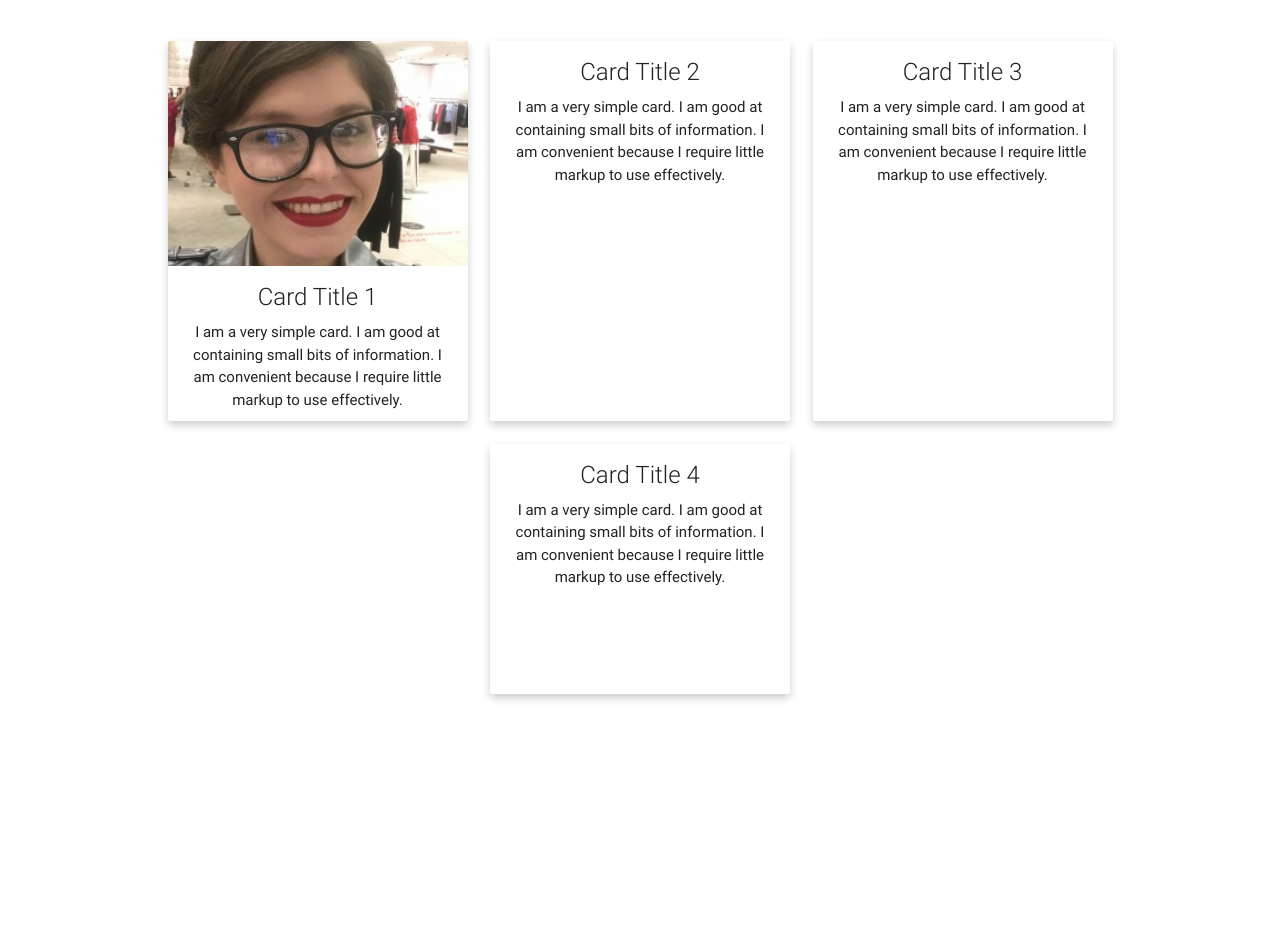
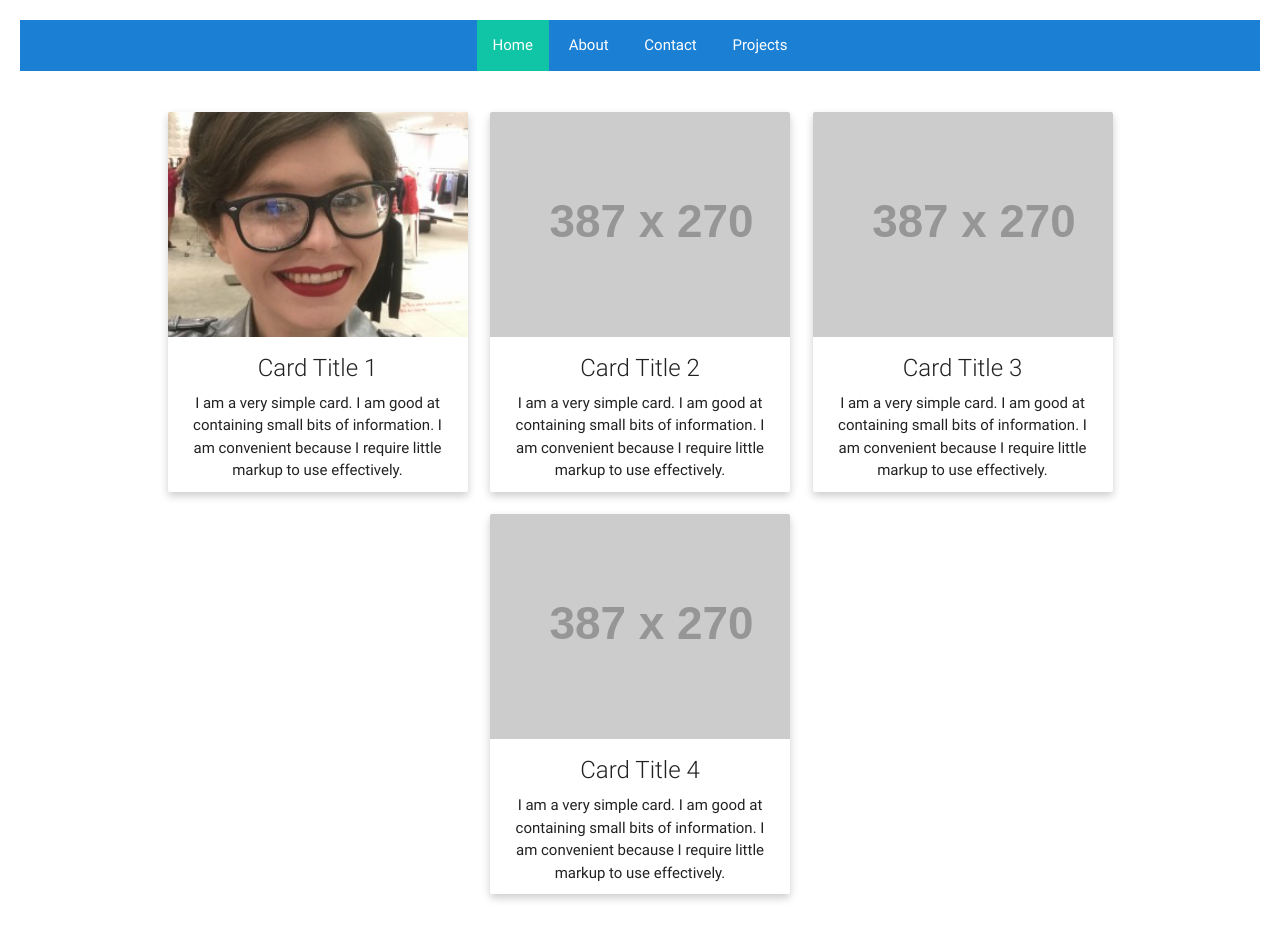
Before and after one commit to raven-wills/raven.codes, a plain HTML site: page index.html in a window 1280 px wide. Before the commit the page ends 800 px from the top, so only its background shows below. Drawn offline with nearby package versions, Linux system fonts and the light colour scheme; placeholder pictures from the web are drawn by us.

Commit message:
add active nav bar

```diff
--- a/index.html
+++ b/index.html
@@ -14,32 +14,69 @@
 </head>
 
 <body>
+    <!-- Nav bar -->
+    <ul>
+        <li>
+            <a class="active" href="index.html">Home</a>
+        </li>
+        <li>
+            <a href="about.html">About</a>
+        </li>
+        <li>
+            <a href="contact.html">Contact</a>
+        </li>
+        <li>
+            <a href="projects.html">Projects</a>
+        </li>
+    </ul>
+    <!-- Posts -->
     <div class="post__container">
+        <!-- Card 1 -->
         <div class="card">
+            <a href="http://google.com" target="blank">
                 <div class="image">
                     <img src="images/Headshot.jpg" alt="Author's Headshot" style="width:100%">
                 </div>
                 <div class="card-content">
                     <span class="card-title">Card Title 1</span>
-                <p>I am a very simple card. I am good at containing small bits of information. I am convenient because I require
-                    little markup to use effectively.</p>
+                    <p>I am a very simple card. I am good at containing small bits of information. I am convenient because I
+                        require little markup to use effectively.</p>
                 </div>
+            </a>
         </div>
+        <!-- Card 2 -->
         <div class="card">
+            <div class="image">
+                <a href="https://placeholder.com">
+                    <img src="http://via.placeholder.com/387x270">
+                </a>
+            </div>
             <div class="card-content">
                 <span class="card-title">Card Title 2</span>
                 <p>I am a very simple card. I am good at containing small bits of information. I am convenient because I require
                     little markup to use effectively.</p>
             </div>
         </div>
+        <!-- Card 3 -->
         <div class="card">
+            <div class="image">
+                <a href="https://placeholder.com">
+                    <img src="http://via.placeholder.com/387x270">
+                </a>
+            </div>
             <div class="card-content">
                 <span class="card-title">Card Title 3</span>
                 <p>I am a very simple card. I am good at containing small bits of information. I am convenient because I require
                     little markup to use effectively.</p>
             </div>
         </div>
+        <!-- Card 4 -->
         <div class="card">
+            <div class="image">
+                <a href="https://placeholder.com">
+                    <img src="http://via.placeholder.com/387x270">
+                </a>
+            </div>
             <div class="card-content">
                 <span class="card-title">Card Title 4</span>
                 <p>I am a very simple card. I am good at containing small bits of information. I am convenient because I require
--- a/style.css
+++ b/style.css
@@ -1,3 +1,7 @@
+body {
+  margin: 20px;
+}
+
 .card {
   /* Add shadows to create the "card" effect */
   max-height: 400px;
@@ -20,9 +24,6 @@
   padding-left: 15px;
   max-height: 200px;
   object-fit: contain;
-}
-
-.card-content {
   text-align: center;
 }
 
@@ -31,6 +32,11 @@
   flex-wrap: wrap;
   padding: 2rem;
   justify-content: center;
+}
+
+.card > a {
+  text-decoration: none;
+  color: inherit;
 }
 
 .image {
@@ -43,3 +49,34 @@ img {
   margin: auto;
   object-fit: cover;
 }
+
+ul {
+  list-style-type: none;
+  margin: 0;
+  padding: 0;
+  overflow: hidden;
+  background-color: rgb(27, 128, 211);
+  text-align: center;
+}
+
+li {
+  /* float: center; */
+  display: inline;
+}
+
+li a {
+  display: inline-block;
+  color: white;
+  text-align: center;
+  padding: 14px 16px;
+  text-decoration: none;
+}
+
+.active {
+  background-color: rgb(16, 196, 166);
+}
+
+/* Change the link color to #111 (black) on hover */
+li a:hover {
+  background-color: rgb(16, 196, 166);
+}
```
Also changed, not shown: about.html (added, +34 -0 lines), contact.html (added, +33 -0 lines), projects.html (added, +33 -0 lines). Lines whose indentation alone changed are shown as unchanged.
